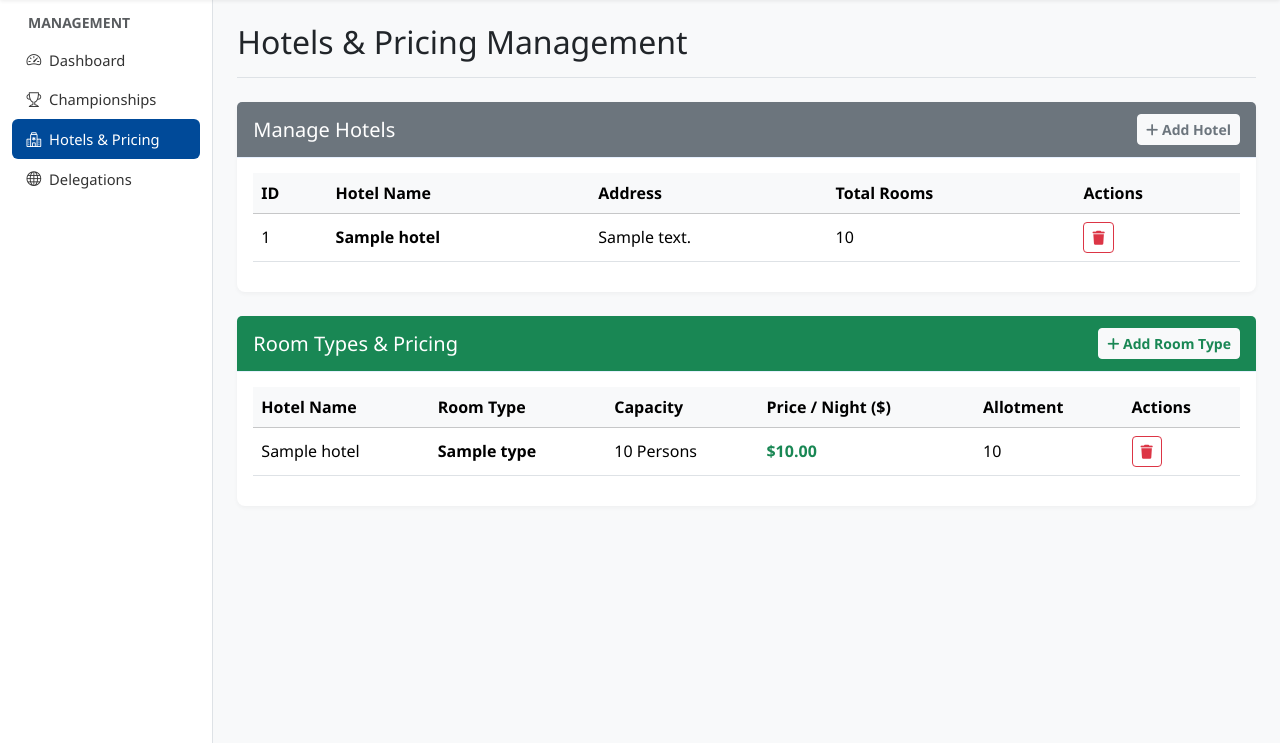
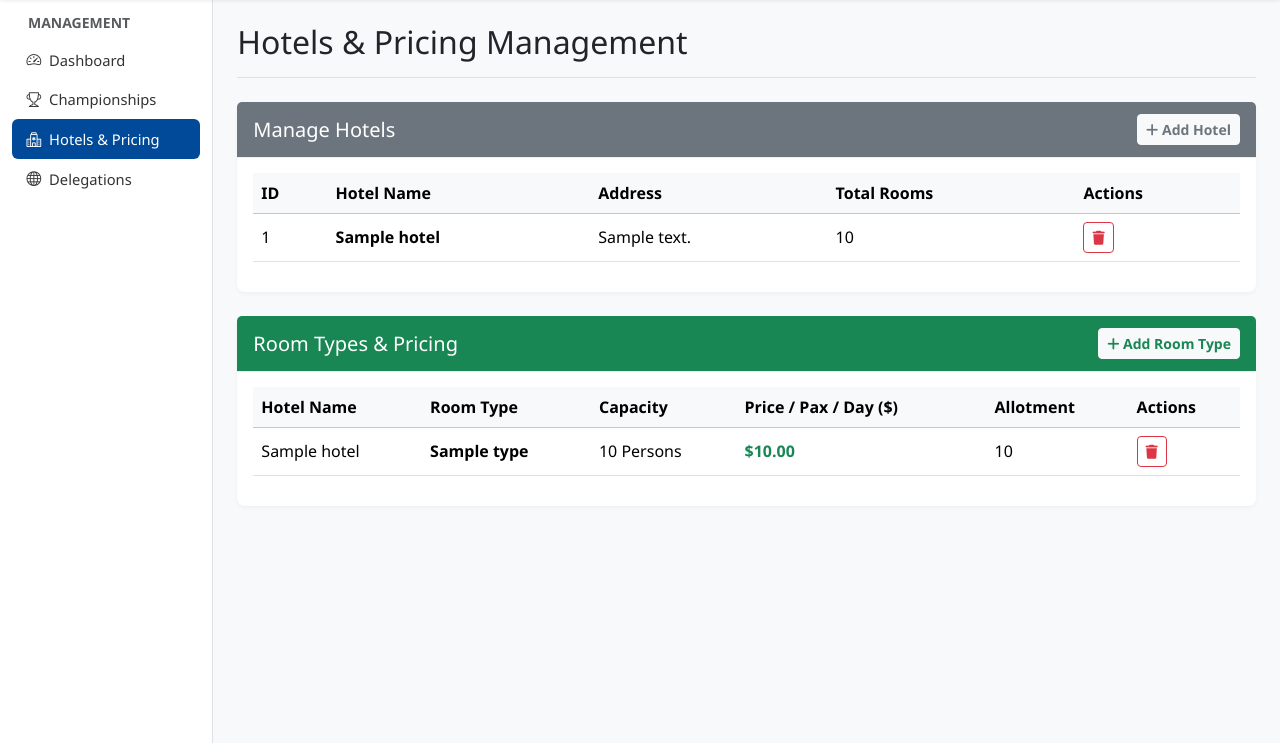
Before and after one commit to mfarhanka/msdeaf-cams, a PHP site: page /admin/hotels.php in a window 1280 px wide. Shown: the part 57-800 px from the top of the page. Run offline with PHP 8.4, Linux system fonts and the light colour scheme; a user stored in the database is signed in; tables that the repository leaves empty hold one stand-in row (values such as "Sample post").

Commit message:
Update pricing labels to reflect per person per day rates; adjust dashboard balance calculation for assigned athletes

```diff
--- a/admin/hotels.php
+++ b/admin/hotels.php
@@ -127,7 +127,7 @@ require_once 'includes/header.php';
                         <th>Hotel Name</th>
                         <th>Room Type</th>
                         <th>Capacity</th>
-                        <th>Price / Night ($)</th>
+                        <th>Price / Pax / Day ($)</th>
                         <th>Allotment</th>
                         <th>Actions</th>
                     </tr>
@@ -223,7 +223,7 @@ require_once 'includes/header.php';
 
                     <div class="row">
                         <div class="col-md-6 mb-3">
-                            <label class="form-label text-muted fw-bold">Price per Night ($)</label>
+                            <label class="form-label text-muted fw-bold">Price per Pax per Day ($)</label>
                             <input type="number" step="0.01" name="price_per_night" class="form-control" required>
                         </div>
                         <div class="col-md-6 mb-3">
--- a/country/book.php
+++ b/country/book.php
@@ -262,7 +262,7 @@ require_once 'includes/header.php';
                             <div class="text-muted small mb-2">Capacity: <?php echo htmlspecialchars($rt['capacity']); ?> person(s)</div>
                             <div class="d-flex justify-content-between align-items-center mt-2">
                                 <small><?php echo $availableSlots; ?> slot(s) left, <?php echo $roomsLeft; ?> room(s) left</small>
-                                <small>$<?php echo number_format($rt['price_per_night'], 2); ?>/night</small>
+                                <small>$<?php echo number_format($rt['price_per_night'], 2); ?>/pax/day</small>
                             </div>
                         </div>
                     <?php endforeach; ?>
```
Also changed, not shown: country/dashboard.php (+10 -2 lines).
